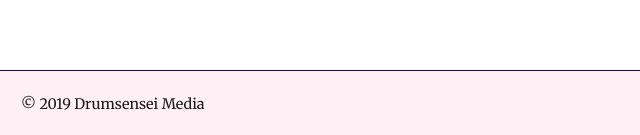
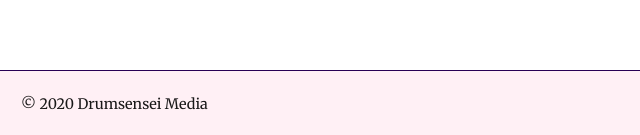
Before and after one commit to m2mathew/drumsensei-blog, a Gatsby site: page / in a window 1280 px wide. Shown: the part 8935-9070 px from the top of the page, 0-640 px from the left. Built offline with nearby package versions, Linux system fonts and the light colour scheme; Gatsby itself is replaced by a stand-in of ours; some packages are replaced by stand-ins of ours.

Commit message:
Default to current year for copyright date in footer

```diff
--- a/src/components/Footer.js
+++ b/src/components/Footer.js
@@ -8,8 +8,9 @@ import { rhythm } from '../utils/typography'
 const PrestoDarkPurple = '#280154';
 
 // Component Definition
-class Footer extends React.Component {
-  render() {
+const Footer = () => {
+  const currentYear = new Date().getFullYear();
+
   return (
     <footer
       style={{
@@ -21,10 +22,9 @@ class Footer extends React.Component {
         padding: rhythm(0.75),
       }}
     >
-        &copy; 2019 Drumsensei Media
+      &copy; {currentYear} Drumsensei Media
     </footer>
   )
-  }
-}
+};
 
 export default Footer
```
Lines whose indentation alone changed are shown as unchanged.
